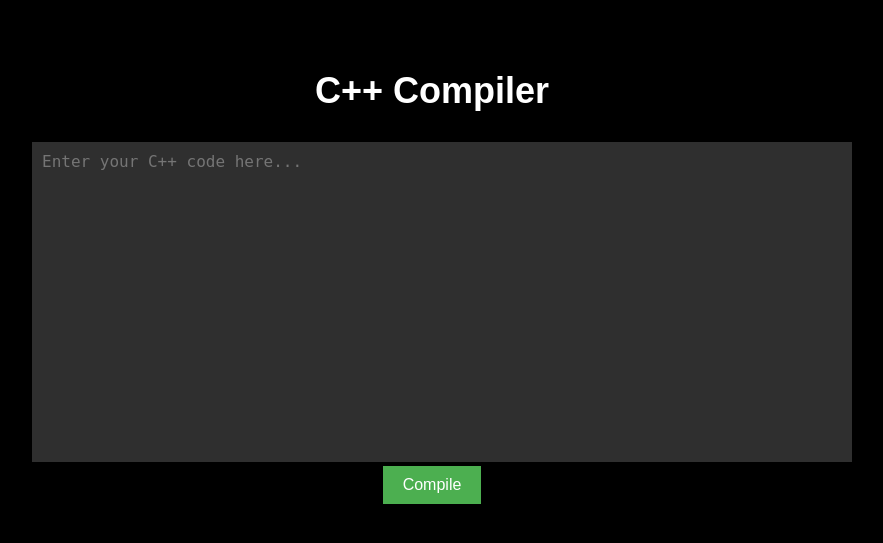
After one commit to Jay-2512/trycode, a Flask app: page /typeCode in a window 1280 px wide. The commit adds this page. Shown: the top 543 px of the page, without its empty margins (208-1091 px from the left). Run offline with Flask 3, Linux system fonts and the light colour scheme.

Commit message:
Added code compiler

```diff
--- a/app.py
+++ b/app.py
@@ -9,6 +9,10 @@ app = Flask(__name__)
 @app.route('/')
 def index():
     return render_template('home.html')
+
+@app.route('/typeCode')
+def typeCode():
+    return render_template('typeCode.html')
 
 @app.route('/upload')
 def upload_files():
@@ -40,11 +44,11 @@ def compile_code():
         with open(output_path, 'r') as f:
             expected_output = f.read().strip()
 
-        start_time = time.time()
-
         os.system('g++ main.cpp -o program')
 
-        program_output = subprocess.getoutput(f'./program < {input_path}').strip()
+        start_time = time.time()
+        program_output = subprocess.getoutput('./program < {}'.format(input_path)).strip()
+
         end_time = time.time()
         execution_time = end_time - start_time
 
@@ -61,5 +65,17 @@ def compile_code():
 
     return render_template('result.html', execution_times=execution_times)
 
+@app.route('/compileCode', methods=['POST'])
+def compileCode():
+    code = request.form['code']
+    with open('program.cpp', 'w') as file:
+        file.write(code)
+
+    compile_command = 'g++ -o program program.cpp'
+    compile_output = subprocess.getoutput(f'time -f "Compilation Time: %E" {compile_command}')
+    subprocess.getoutput('rm program')
+
+    return compile_output
+
 if __name__ == '__main__':
     app.run(host='0.0.0.0', port=6776)
--- a/templates/home.html
+++ b/templates/home.html
@@ -10,7 +10,7 @@
     <h3>Test code with ease!</h3>
   </div>
   <div class="button-container_home">
-    <a href="#" class="btn-secondary">Write your code</a>
+    <a href="/typeCode" class="btn-secondary">Write your code</a>
     <a href="{{url_for('upload_files')}}" class="btn-primary">Test your code</a>
   </div>
 </main>
--- /dev/null
+++ b/templates/typeCode.html
@@ -0,0 +1,65 @@
+<!DOCTYPE html>
+<html>
+<head>
+    <title>C++ Compiler</title>
+    <style>
+        body {
+            font-family: Arial, sans-serif;
+            background-color: #000000;
+            color: #ffffff;
+            margin: 0;
+            padding: 0;
+        }
+
+        .container {
+            max-width: 800px;
+            margin: 0 auto;
+            padding: 20px;
+        }
+
+        h1 {
+            text-align: center;
+            margin-top: 50px;
+            font-size: 36px;
+        }
+
+        form {
+            margin-top: 30px;
+            text-align: center;
+        }
+
+        textarea {
+            width: 100%;
+            height: 300px;
+            resize: none;
+            background-color: #2f2f2f;
+            color: #ffffff;
+            border: none;
+            padding: 10px;
+            font-size: 16px;
+        }
+
+        input[type="submit"] {
+            padding: 10px 20px;
+            font-size: 16px;
+            background-color: #4CAF50;
+            color: #ffffff;
+            border: none;
+            cursor: pointer;
+        }
+
+        input[type="submit"]:hover {
+            background-color: #45a049;
+        }
+    </style>
+</head>
+<body>
+    <div class="container">
+        <h1>C++ Compiler</h1>
+        <form action="/compileCode" method="post">
+            <textarea name="code" placeholder="Enter your C++ code here..." rows="10" cols="50"></textarea><br>
+            <input type="submit" value="Compile">
+        </form>
+    </div>
+</body>
+</html>
```
